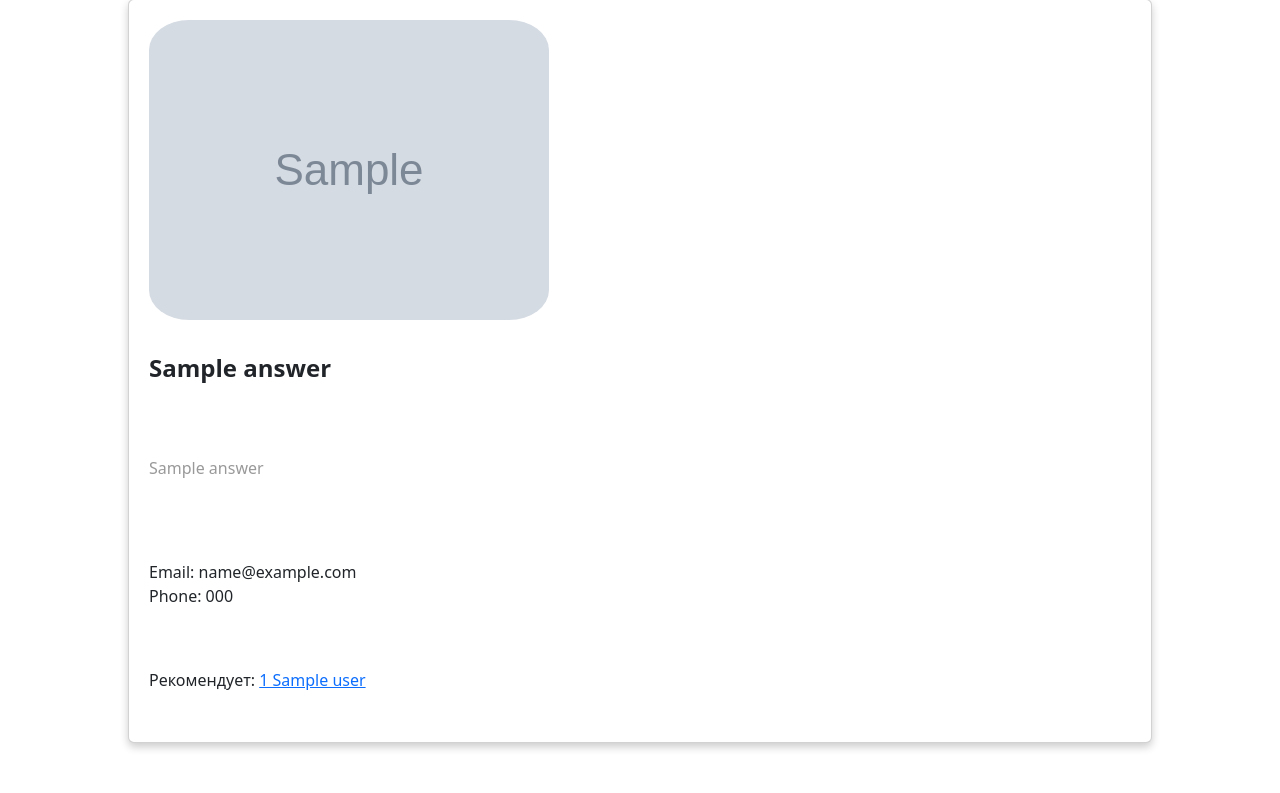
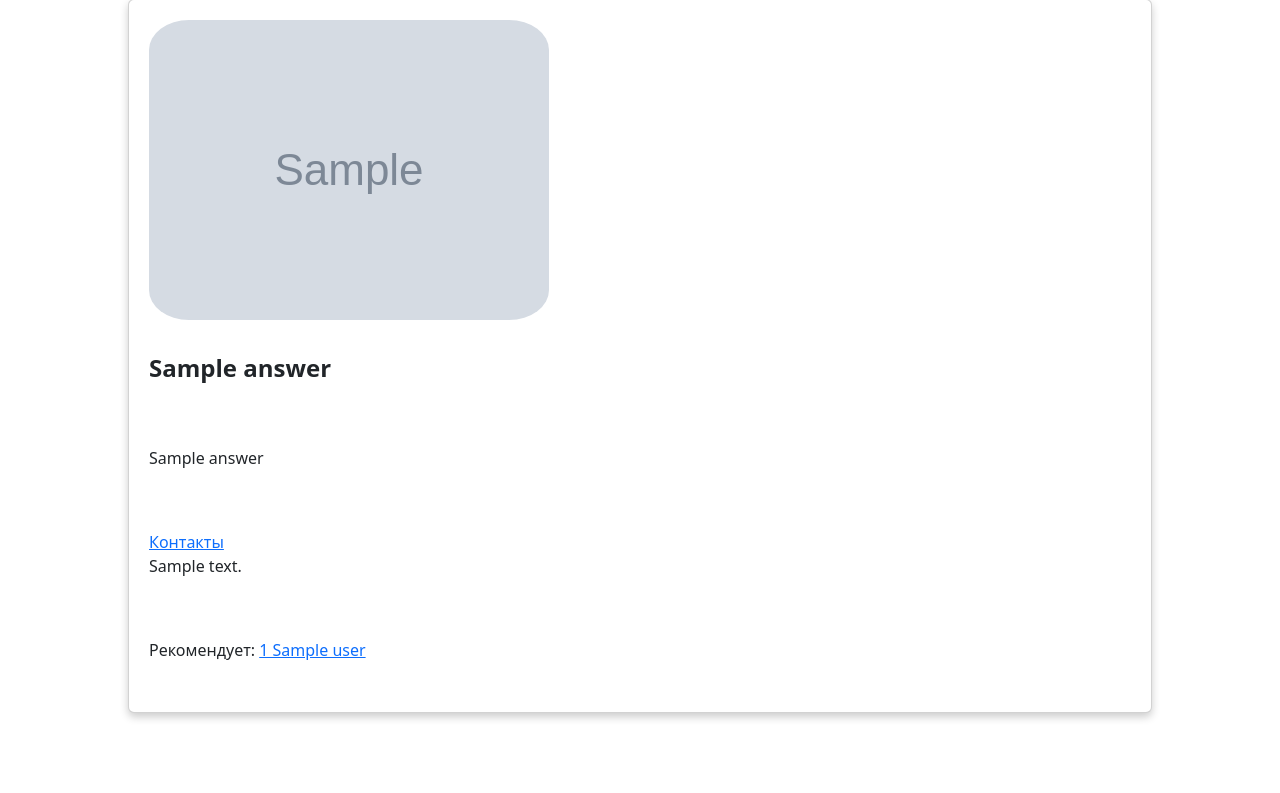
Before and after one commit to intersalad/flask_srfn, a Flask app: template templates/search.html in a window 1280 px wide. Shown: the part 253-1046 px from the top of the page. After the commit the page ends 973 px from the top, so only its background shows below. Run offline with Flask 3, Linux system fonts and the light colour scheme; the template is opened without the code that fills it: most values are stand-ins (such as "Sample title", 1, 10 or a date in 2020); grey boxes marked "Sample" are stand-in pictures.

Commit message:
доработки

```diff
--- a/templates/search.html
+++ b/templates/search.html
@@ -30,12 +30,11 @@
     }
 
     .job-title {
-      color: #999;
-      margin-top: 10px;
+      margin-top: 0px;
     }
 
     .contact-info {
-      margin-top: 20px;
+      margin-top: 0px;
     }
 
     .round {
@@ -65,13 +64,13 @@
 <div class="container" id="cards-container"></div>
 
 <div>{% for i in answer %}
-        <button href="/home" class="card">
+        <button class="card">
         <img class="round" alt="" src="{{ i['photo'] }}">
         <div class="name">{{ i['name'] }}</div>
         <div class="job-title">{{ i['jobTitle'] }}</div>
         <div class="contact-info">
-          Email: {{ i['email'] }}<br>
-          Phone: {{ i['phone'] }}
+            <a href="https://vk.com/id{{ i['site'] }}">Контакты</a><br>
+            {{ i['description'] }}
         </div>
         <div class="who-rec">
         Рекомендует:
```
Also changed, not shown: personal_data.db.
